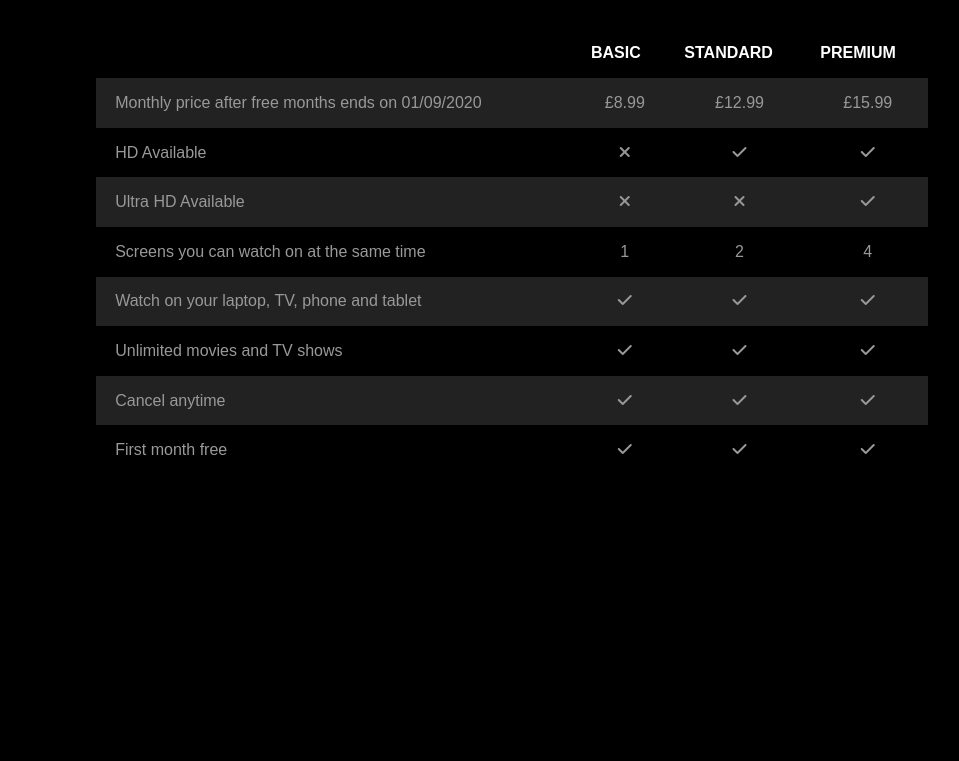
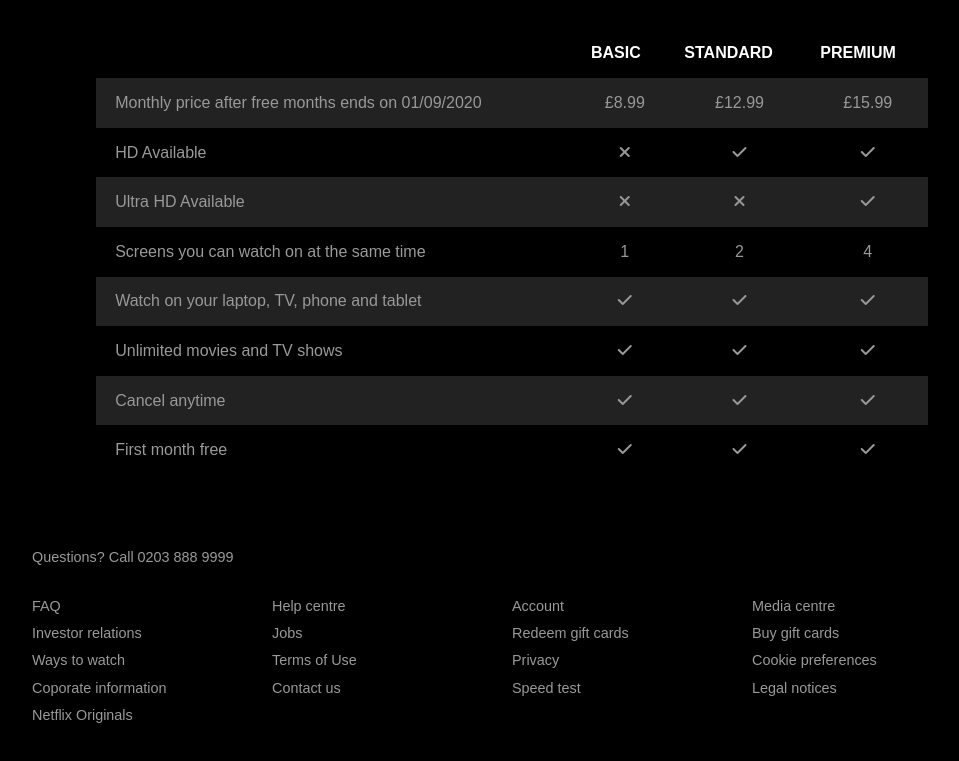
Before and after one commit to adelekyriacou/delflix, a website: page public/index.html in a window 1280 px wide. Shown: the part 1085-1846 px from the top of the page, without its empty margins (128-1087 px from the left). Before the commit the page ends 1608 px from the top, so only its background shows below. Drawn offline with nearby package versions, Linux system fonts and the light colour scheme; files that its build step writes are made by us from their sources.

Commit message:
Add and style footer

```diff
--- a/public/index.html
+++ b/public/index.html
@@ -167,5 +167,39 @@
 
       </div>
     </section>
+
+    <footer class="footer">
+      <p>Questions? Call 0203 888 9999</p>
+      <div class="footer-cols">
+        <ul>
+          <li><a href="#"></a>FAQ</li>
+          <li><a href="#"></a>Investor relations</li>
+          <li><a href="#"></a>Ways to watch</li>
+          <li><a href="#"></a>Coporate information</li>
+          <li><a href="#"></a>Netflix Originals</li>
+        </ul>
+
+        <ul>
+          <li><a href="#"></a>Help centre</li>
+          <li><a href="#"></a>Jobs</li>
+          <li><a href="#"></a>Terms of Use</li>
+          <li><a href="#"></a>Contact us</li>
+        </ul>
+
+        <ul>
+          <li><a href="#"></a>Account</li>
+          <li><a href="#"></a>Redeem gift cards</li>
+          <li><a href="#"></a>Privacy</li>
+          <li><a href="#"></a>Speed test</li>
+        </ul>
+
+        <ul>
+          <li><a href="#"></a>Media centre</li>
+          <li><a href="#"></a>Buy gift cards</li>
+          <li><a href="#"></a>Cookie preferences</li>
+          <li><a href="#"></a>Legal notices</li>
+        </ul>
+      </div>
+    </footer>
   </body>
 </html>
--- a/src/shared/_global.scss
+++ b/src/shared/_global.scss
@@ -191,7 +191,38 @@
 
 .table tbody tr:nth-child(odd) {
   background: #222;
+}
 
+// Footer
+
+.footer {
+  max-width: 75%;
+  margin: 1rem auto;
+  overflow: auto;
+}
+
+.footer,
+.footer a {
+  color: #999;
+  font-size: 0.9rem;
+}
+
+.footer p {
+  margin-bottom: 1.5rem;
+}
+
+.footer .footer-cols {
+  display: grid;
+  grid-template-columns: repeat(4, 1fr);
+  grid-gap: 2 rem;
+}
+
+.footer li {
+  line-height: 1.9;
+}
+
+.footer ul {
+  padding-inline-start: 0;
 }
 
 // Container
```
